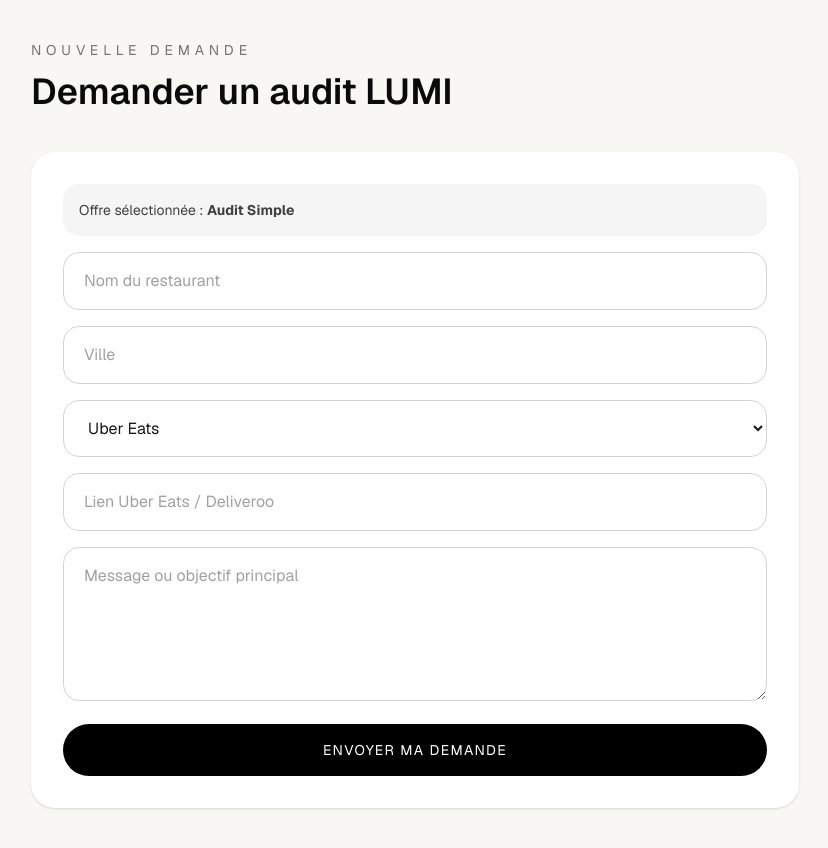
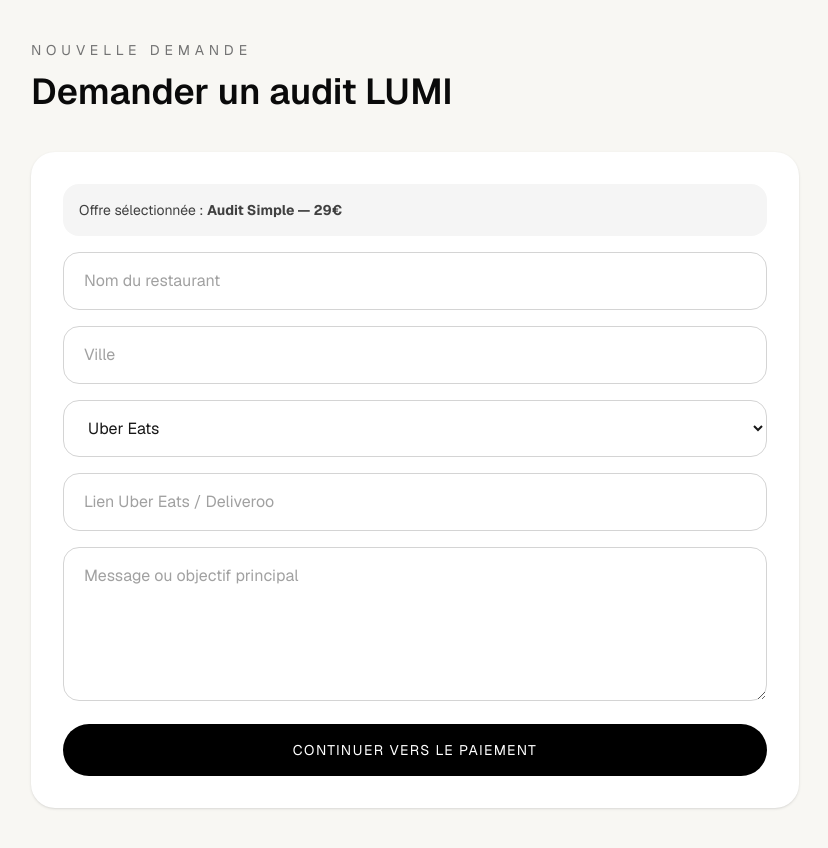
Before and after one commit to HasinaSp/lumi, a Next.js app: page /audit/new in a window 1280 px wide. Shown: the whole page, without its empty margins (225-1053 px from the left). Built offline with nearby package versions, Linux system fonts and the light colour scheme; no server answers; sample sign-in values are in the browser's storage.

Commit message:
feat: update checkout

```diff
--- a/src/app/api/checkout/route.ts
+++ b/src/app/api/checkout/route.ts
@@ -1,60 +1,50 @@
-import { NextRequest, NextResponse } from "next/server";
+// src/app/api/checkout/route.ts
+import { NextResponse } from "next/server";
 import { auth } from "src/lib/auth";
 import { prisma } from "src/lib/prisma";
-import {
-  createCheckout,
-} from "@lemonsqueezy/lemonsqueezy.js";
-import "src/lib/lemonsqueezy";
 
-export async function POST(req: NextRequest) {
+function getVariantId(offer: string) {
+  if (offer === "COMPLETE") return process.env.LEMONSQUEEZY_VARIANT_COMPLETE!;
+  if (offer === "MONTHLY") return process.env.LEMONSQUEEZY_VARIANT_MONTHLY!;
+  return process.env.LEMONSQUEEZY_VARIANT_SIMPLE!;
+}
+
+export async function POST(req: Request) {
   const session = await auth();
 
   if (!session?.user?.email) {
-    return NextResponse.json(
-      { error: "Unauthorized" },
-      { status: 401 }
-    );
+    return NextResponse.json({ error: "Unauthorized" }, { status: 401 });
+  }
+
+  const user = await prisma.user.findUnique({
+    where: { email: session.user.email.toLowerCase() },
+  });
+
+  if (!user) {
+    return NextResponse.json({ error: "User not found" }, { status: 404 });
   }
 
   const body = await req.json();
+  const offer = body.offer ?? "SIMPLE";
+  const variantId = getVariantId(offer);
 
-  const offer = body.offer as "SIMPLE" | "COMPLETE" | "MONTHLY";
-
-  const user = await prisma.user.findUnique({
-    where: {
-      email: session.user.email.toLowerCase(),
+  const response = await fetch("https://api.lemonsqueezy.com/v1/checkouts", {
+    method: "POST",
+    headers: {
+      Accept: "application/vnd.api+json",
+      "Content-Type": "application/vnd.api+json",
+      Authorization: `Bearer ${process.env.LEMONSQUEEZY_API_KEY}`,
     },
-  });
-
-  if (!user) {
-    return NextResponse.json(
-      { error: "User not found" },
-      { status: 404 }
-    );
-  }
-
-  const variantId =
-    offer === "SIMPLE"
-      ? Number(process.env.LEMONSQUEEZY_VARIANT_SIMPLE)
-      : offer === "COMPLETE"
-      ? Number(process.env.LEMONSQUEEZY_VARIANT_COMPLETE)
-      : Number(process.env.LEMONSQUEEZY_VARIANT_MONTHLY);
-
-  const checkout = await createCheckout(
-    Number(process.env.LEMONSQUEEZY_STORE_ID),
-    variantId,
-    {
-      checkoutOptions: {
-        embed: false,
-      },
-
-      checkoutData: {
+    body: JSON.stringify({
+      data: {
+        type: "checkouts",
+        attributes: {
+          checkout_data: {
             email: user.email,
-
+            name: user.name ?? undefined,
             custom: {
               userId: user.id,
               offer,
-
               restaurantName: body.restaurantName,
               city: body.city,
               platform: body.platform,
@@ -62,17 +52,36 @@ export async function POST(req: NextRequest) {
               message: body.message,
             },
           },
+          product_options: {
+            redirect_url: `${process.env.NEXT_PUBLIC_APP_URL}/dashboard`,
+          },
+        },
+        relationships: {
+          store: {
+            data: {
+              type: "stores",
+              id: String(process.env.LEMONSQUEEZY_STORE_ID),
+            },
+          },
+          variant: {
+            data: {
+              type: "variants",
+              id: String(variantId),
+            },
+          },
+        },
+      },
+    }),
+  });
 
-      productOptions: {
-        redirectUrl: `${process.env.NEXT_PUBLIC_APP_URL}/dashboard`,
-      },
+  const json = await response.json();
+
+  if (!response.ok) {
+    console.error("Lemon checkout error:", json);
+    return NextResponse.json({ error: "Checkout error", details: json }, { status: 500 });
   }
-  );
-
-  const url =
-    checkout.data?.data.attributes.url;
 
   return NextResponse.json({
-    url,
+    url: json.data.attributes.url,
   });
 }
--- a/src/app/api/webhooks/lemon-squeezy/route.ts
+++ b/src/app/api/webhooks/lemon-squeezy/route.ts
@@ -1,10 +1,83 @@
+// src/app/api/webhooks/lemon-squeezy/route.ts
+import crypto from "crypto";
 import { NextRequest, NextResponse } from "next/server";
+import { prisma } from "src/lib/prisma";
 
 export async function POST(req: NextRequest) {
-  const body = await req.text();
+  const rawBody = await req.text();
+  const signature = req.headers.get("x-signature");
 
-  console.log("Webhook reçu !");
-  console.log(body);
+  if (!signature) {
+    return NextResponse.json({ error: "Missing signature" }, { status: 400 });
+  }
 
-  return NextResponse.json({ success: true });
+  const secret = process.env.LEMONSQUEEZY_WEBHOOK_SECRET!;
+
+  const hmac = crypto
+    .createHmac("sha256", secret)
+    .update(rawBody)
+    .digest("hex");
+
+  if (hmac !== signature) {
+    return NextResponse.json({ error: "Invalid signature" }, { status: 401 });
+  }
+
+  const event = JSON.parse(rawBody);
+
+  const eventName = event.meta?.event_name;
+
+  if (eventName !== "order_created") {
+    return NextResponse.json({ received: true });
+  }
+
+  const orderId = String(event.data.id);
+  const attributes = event.data.attributes;
+  const custom = event.meta?.custom_data;
+
+  if (!custom?.userId) {
+    return NextResponse.json({ error: "Missing userId" }, { status: 400 });
+  }
+
+  const existingPayment = await prisma.payment.findUnique({
+    where: {
+      providerOrderId: orderId,
+    },
+  });
+
+  if (existingPayment) {
+    return NextResponse.json({ received: true });
+  }
+
+  const payment = await prisma.payment.create({
+    data: {
+      provider: "lemonsqueezy",
+      providerOrderId: orderId,
+      amount: attributes.total,
+      currency: attributes.currency,
+      status: attributes.status,
+      offer: custom.offer,
+      userId: custom.userId,
+      restaurantName: custom.restaurantName,
+      city: custom.city,
+      platform: custom.platform,
+      marketplaceUrl: custom.marketplaceUrl,
+      message: custom.message,
+    },
+  });
+
+  await prisma.auditRequest.create({
+    data: {
+      userId: custom.userId,
+      restaurantName: custom.restaurantName,
+      city: custom.city,
+      platform: custom.platform,
+      offer: custom.offer,
+      marketplaceUrl: custom.marketplaceUrl,
+      message: custom.message,
+    },
+  });
+
+  console.log("Paiement créé :", payment.id);
+
+  return NextResponse.json({ received: true });
 }
--- /dev/null
+++ b/src/app/audit/new/AuditCheckoutForm.tsx
@@ -0,0 +1,71 @@
+// src/app/audit/new/AuditCheckoutForm.tsx
+"use client";
+
+import { useState } from "react";
+
+type Props = {
+  selectedOffer: "SIMPLE" | "COMPLETE" | "MONTHLY";
+  selectedOfferLabel: string;
+};
+
+export default function AuditCheckoutForm({
+  selectedOffer,
+  selectedOfferLabel,
+}: Props) {
+  const [loading, setLoading] = useState(false);
+
+  async function handleSubmit(event: React.FormEvent<HTMLFormElement>) {
+    event.preventDefault();
+    setLoading(true);
+
+    const formData = new FormData(event.currentTarget);
+
+    const response = await fetch("/api/checkout", {
+      method: "POST",
+      body: JSON.stringify({
+        offer: selectedOffer,
+        restaurantName: formData.get("restaurantName"),
+        city: formData.get("city"),
+        platform: formData.get("platform"),
+        marketplaceUrl: formData.get("marketplaceUrl"),
+        message: formData.get("message"),
+      }),
+    });
+
+    const data = await response.json();
+
+    if (data.url) {
+      window.location.href = data.url;
+      return;
+    }
+
+    alert("Erreur lors de la création du paiement.");
+    setLoading(false);
+  }
+
+  return (
+    <form onSubmit={handleSubmit} className="mt-10 space-y-4 rounded-3xl bg-white p-8 shadow-sm">
+      <div className="rounded-2xl bg-neutral-100 p-4 text-sm text-neutral-700">
+        Offre sélectionnée : <strong>{selectedOfferLabel}</strong>
+      </div>
+
+      <input name="restaurantName" required placeholder="Nom du restaurant" className="w-full rounded-2xl border border-neutral-300 bg-white px-5 py-4 text-neutral-900 placeholder:text-neutral-400 outline-none" />
+
+      <input name="city" placeholder="Ville" className="w-full rounded-2xl border border-neutral-300 bg-white px-5 py-4 text-neutral-900 placeholder:text-neutral-400 outline-none" />
+
+      <select name="platform" className="w-full rounded-2xl border border-neutral-300 bg-white px-5 py-4 text-neutral-900 outline-none">
+        <option value="UBEREATS">Uber Eats</option>
+        <option value="DELIVEROO">Deliveroo</option>
+        <option value="BOTH">Uber Eats + Deliveroo</option>
+      </select>
+
+      <input name="marketplaceUrl" placeholder="Lien Uber Eats / Deliveroo" className="w-full rounded-2xl border border-neutral-300 bg-white px-5 py-4 text-neutral-900 placeholder:text-neutral-400 outline-none" />
+
+      <textarea name="message" rows={5} placeholder="Message ou objectif principal" className="w-full rounded-2xl border border-neutral-300 bg-white px-5 py-4 text-neutral-900 placeholder:text-neutral-400 outline-none" />
+
+      <button disabled={loading} className="w-full rounded-full bg-black px-6 py-4 text-sm uppercase tracking-widest text-white disabled:opacity-50">
+        {loading ? "Redirection..." : "Continuer vers le paiement"}
+      </button>
+    </form>
+  );
+}
--- a/src/app/audit/new/page.tsx
+++ b/src/app/audit/new/page.tsx
@@ -1,71 +1,26 @@
 import { auth } from "../../../lib/auth";
-import { prisma } from "../../../lib/prisma";
 import { redirect } from "next/navigation";
+import AuditCheckoutForm from "./AuditCheckoutForm";
 
 type NewAuditPageProps = {
-  searchParams: Promise<{
-    offer?: string;
-  }>;
+  searchParams: Promise<{ offer?: string }>;
 };
 
 function getSelectedOffer(offer?: string) {
-  if (offer === "COMPLETE" || offer === "MONTHLY" || offer === "SIMPLE") {
-    return offer;
-  }
-
+  if (offer === "COMPLETE" || offer === "MONTHLY" || offer === "SIMPLE") return offer;
   return "SIMPLE";
 }
 
 function getOfferLabel(offer: string) {
   if (offer === "COMPLETE") return "Audit Complet — 79€";
   if (offer === "MONTHLY") return "Accompagnement mensuel — 199€/mois";
-  return "Audit Simple";
+  return "Audit Simple — 29€";
 }
 
-async function startCheckout(formData: FormData) {
-  "use server";
-
+export default async function NewAuditPage({ searchParams }: NewAuditPageProps) {
   const session = await auth();
 
-  if (!session?.user?.email) {
-    redirect("/login");
-  }
-
-  const user = await prisma.user.findUnique({
-    where: { email: session.user.email.toLowerCase() },
-  });
-
-  if (!user) {
-    redirect("/login");
-  }
-
-  const restaurantName = String(formData.get("restaurantName") ?? "");
-  const city = String(formData.get("city") ?? "");
-  const platform = String(formData.get("platform") ?? "UBEREATS");
-  const offer = String(formData.get("offer") ?? "SIMPLE");
-  const marketplaceUrl = String(formData.get("marketplaceUrl") ?? "");
-  const message = String(formData.get("message") ?? "");
-
-  console.log({
-    restaurantName,
-    city,
-    platform,
-    offer,
-    marketplaceUrl,
-    message,
-  });
-
-  redirect("/dashboard");
-}
-
-export default async function NewAuditPage({
-  searchParams,
-}: NewAuditPageProps) {
-  const session = await auth();
-
-  if (!session?.user) {
-    redirect("/login");
-  }
+  if (!session?.user) redirect("/login");
 
   const { offer } = await searchParams;
   const selectedOffer = getSelectedOffer(offer);
@@ -81,56 +36,10 @@ export default async function NewAuditPage({
           Demander un audit LUMI
         </h1>
 
-        <form
-          action={startCheckout}
-          className="mt-10 space-y-4 rounded-3xl bg-white p-8 shadow-sm"
-        >
-          <input type="hidden" name="offer" value={selectedOffer} />
-
-          <div className="rounded-2xl bg-neutral-100 p-4 text-sm text-neutral-700">
-            Offre sélectionnée :{" "}
-            <strong>{getOfferLabel(selectedOffer)}</strong>
-          </div>
-
-          <input
-            name="restaurantName"
-            required
-            placeholder="Nom du restaurant"
-            className="w-full rounded-2xl border border-neutral-300 bg-white px-5 py-4 text-neutral-900 placeholder:text-neutral-400 outline-none"
-          />
-
-          <input
-            name="city"
-            placeholder="Ville"
-            className="w-full rounded-2xl border border-neutral-300 bg-white px-5 py-4 text-neutral-900 placeholder:text-neutral-400 outline-none"
-          />
-
-          <select
-            name="platform"
-            className="w-full rounded-2xl border border-neutral-300 bg-white px-5 py-4 text-neutral-900 outline-none"
-          >
-            <option value="UBEREATS">Uber Eats</option>
-            <option value="DELIVEROO">Deliveroo</option>
-            <option value="BOTH">Uber Eats + Deliveroo</option>
-          </select>
-
-          <input
-            name="marketplaceUrl"
-            placeholder="Lien Uber Eats / Deliveroo"
-            className="w-full rounded-2xl border border-neutral-300 bg-white px-5 py-4 text-neutral-900 placeholder:text-neutral-400 outline-none"
-          />
-
-          <textarea
-            name="message"
-            rows={5}
-            placeholder="Message ou objectif principal"
-            className="w-full rounded-2xl border border-neutral-300 bg-white px-5 py-4 text-neutral-900 placeholder:text-neutral-400 outline-none"
-          />
-
-          <button className="w-full rounded-full bg-black px-6 py-4 text-sm uppercase tracking-widest text-white">
-            Envoyer ma demande
-          </button>
-        </form>
+        <AuditCheckoutForm
+          selectedOffer={selectedOffer}
+          selectedOfferLabel={getOfferLabel(selectedOffer)}
+        />
       </section>
     </main>
   );
```
Lines whose indentation alone changed are shown as unchanged.
